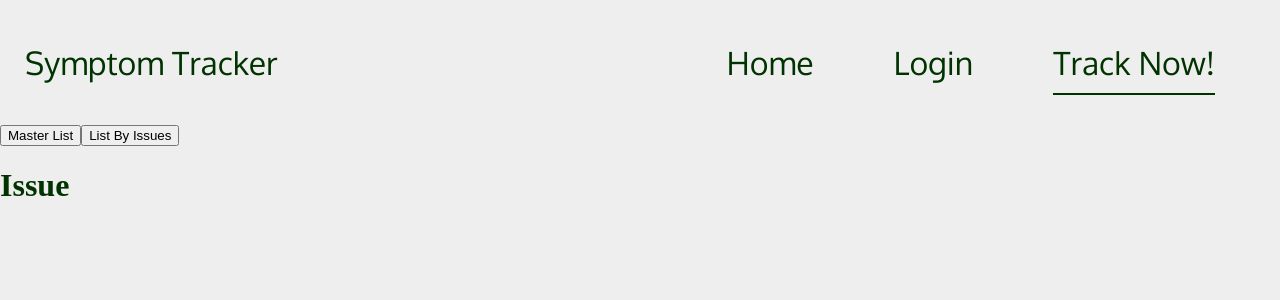
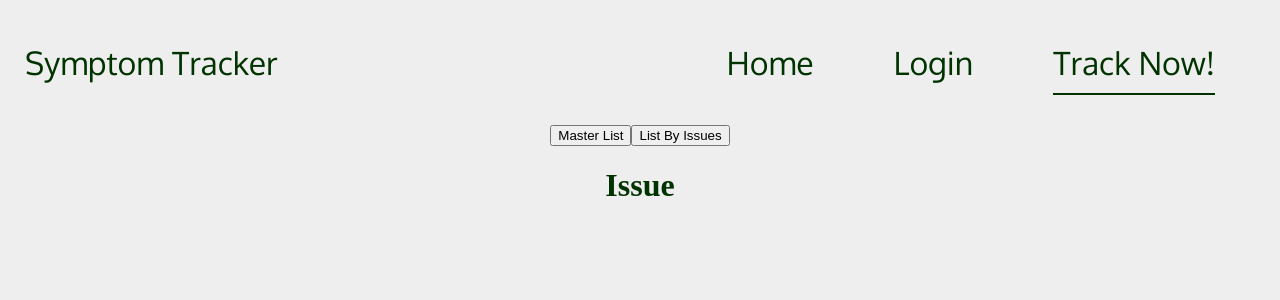
Before and after one commit to calebsmith00/symptom-tracker-old, a React (Create React App) app: page /user/symptom-tracker in a window 1280 px wide. Shown: the top 300 px of the page. Built offline with nearby package versions, Linux system fonts and the light colour scheme.

Commit message:
Add sass file to components

```diff
--- a/src/components/SymptomTracker/Issues.js
+++ b/src/components/SymptomTracker/Issues.js
@@ -1,3 +1,5 @@
+import './SymptomTracker.scss'
+
 export default function Issues() {
     return (
         <>
--- a/src/components/SymptomTracker/MasterList.js
+++ b/src/components/SymptomTracker/MasterList.js
@@ -1,3 +1,5 @@
+import './SymptomTracker.scss'
+
 export default function MasterList() {
     return (
         <>
--- /dev/null
+++ b/src/components/SymptomTracker/SymptomTracker.scss
@@ -0,0 +1,7 @@
+.tracker {
+    display: flex;
+    flex-direction: column;
+    width: 80%;
+    margin: auto;
+    align-items: center;
+}
--- a/src/components/SymptomTracker/Tracker.js
+++ b/src/components/SymptomTracker/Tracker.js
@@ -1,3 +1,4 @@
+import './SymptomTracker.scss'
 import { useState } from 'react'
 import Issues from './Issues'
 import MasterList from './MasterList'
```
